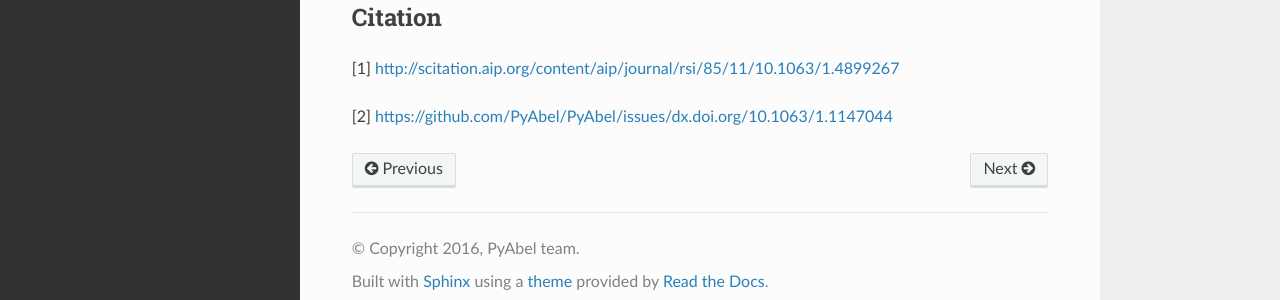
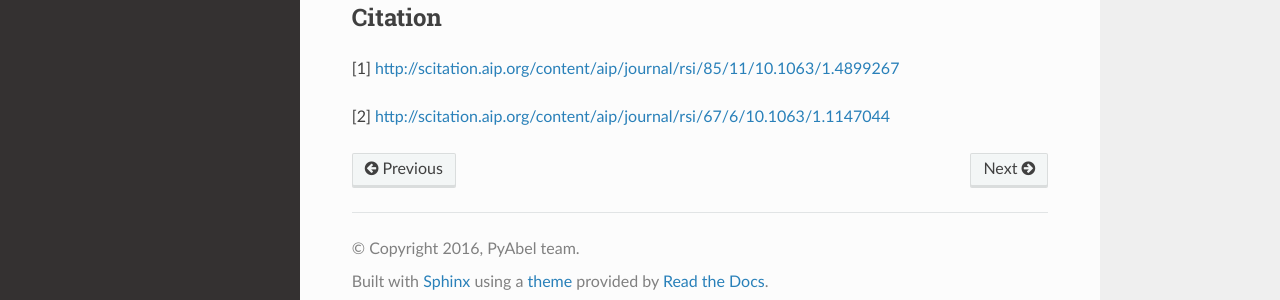
Before and after one commit to PyAbel/PyAbel, a Sphinx documentation site: the page built from doc/transform_methods/onion_peeling.rst, in a window 1280 px wide and 1383 px high. Shown: the part 1065-1365 px from the top of the window. Built offline with Sphinx 7.4.7 and the Read the Docs theme 2.0.0, drawn with Linux system fonts in a browser that asks for light colours; some of the changed lines change nothing that is shown.

Commit message:
fix citation

```diff
--- a/doc/transform_methods/onion_peeling.rst
+++ b/doc/transform_methods/onion_peeling.rst
@@ -51,4 +51,4 @@ Citation
 --------
 [1] http://scitation.aip.org/content/aip/journal/rsi/85/11/10.1063/1.4899267
 
-[2] https://github.com/PyAbel/PyAbel/issues/dx.doi.org/10.1063/1.1147044
+[2] http://scitation.aip.org/content/aip/journal/rsi/67/6/10.1063/1.1147044
```
